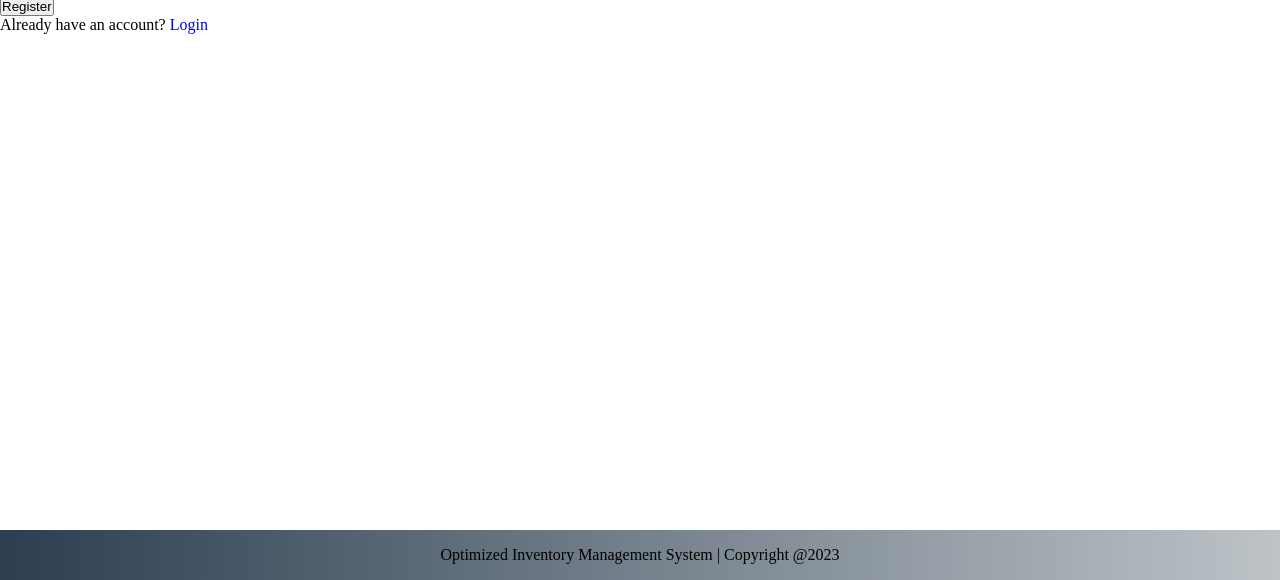
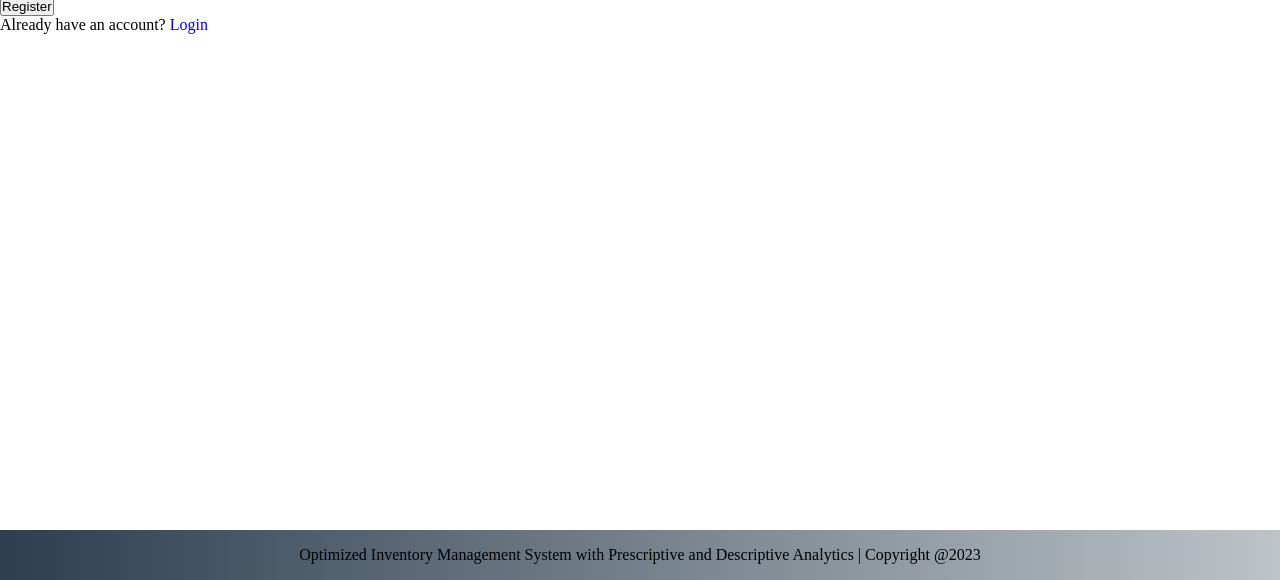
Before and after one commit to DanMarvin/OIMS, a plain HTML site: page index.html in a window 1280 px wide. Shown: the part 220-800 px from the top of the page. Drawn offline with nearby package versions, Linux system fonts and the light colour scheme.

Commit message:
completed the footer text

```diff
--- a/footer.html
+++ b/footer.html
@@ -1,3 +1,3 @@
 <footer>
-    Optimized Inventory Management System | Copyright @2023
+    Optimized Inventory Management System with Prescriptive and Descriptive Analytics | Copyright @2023
 </footer>
```
